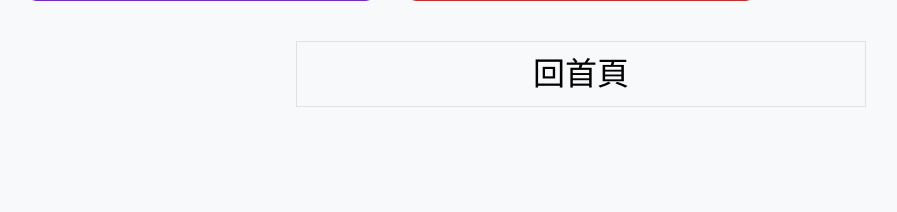
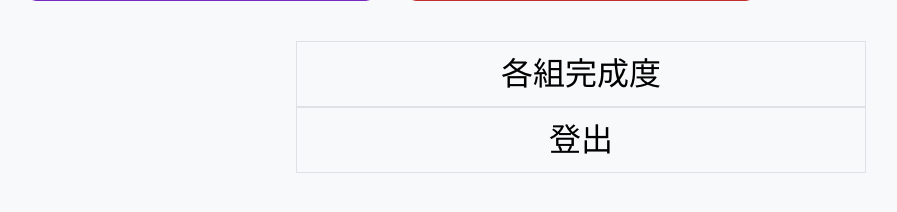
Before and after one commit to ddd-dong/CKCSC_RPG, a Flask app: template templates/choose_script.html in a window 1280 px wide. Shown: the part 495-707 px from the top of the page, without its empty margins (59-956 px from the left). Run offline with Flask 2, Linux system fonts and the light colour scheme; the template is opened without the code that fills it, so the values that code supplies are empty; some libraries are stand-ins or nearby versions.

Commit message:
login and script system

```diff
--- a/app.py
+++ b/app.py
@@ -1,5 +1,5 @@
 from flask import Flask, render_template,request,url_for,redirect,flash,session,Blueprint
-from login.loginsystem import app_route as loginsystem
+from login.loginsystem import app_route as loginsystem,isLogin
 from script_player.scriptsystem import app_route as scriptsystem
 from admin.adminsystem import app_route as adminsystem
 
@@ -13,7 +13,12 @@ app.register_blueprint(adminsystem)
 
 @app.route('/')
 def index():
-    return render_template('home.html')
+    _LoginUser_infomation = isLogin()
+    if not _LoginUser_infomation:
+        return redirect(url_for('loginsystem.login'))
+    if _LoginUser_infomation['privileges'] == 'admin':
+        return render_template('userPage.html',userN = _LoginUser_infomation)
+    return redirect(url_for('scriptsystem.rpg_main'))
 
 
 
--- a/login/loginsystem.py
+++ b/login/loginsystem.py
@@ -7,8 +7,12 @@ app_route = Blueprint('loginsystem',__name__)
 @app_route.route('/users')
 def userPage():
     _LoginUser_infomation = isLogin()
-    if _LoginUser_infomation:
+    if  _LoginUser_infomation and _LoginUser_infomation['privileges'] != 'admin':
+        return redirect(url_for('scriptsystem.rpg_main'))
+
+    elif _LoginUser_infomation['privileges'] == 'admin':
         return render_template('userPage.html',userN = _LoginUser_infomation)
+
     return redirect(url_for('loginsystem.login'))
 
 @app_route.route('/login',methods=['GET','POST'])
--- a/script_player/scriptsystem.py
+++ b/script_player/scriptsystem.py
@@ -23,7 +23,9 @@ def rpg_main():
     _LoginUser_infomation = isLogin()
     if not _LoginUser_infomation:
         return redirect(url_for('loginsystem.login'))
-    return render_template('choose_script.html',userN = _LoginUser_infomation)
+    elif _LoginUser_infomation['privileges'] == 'admin':
+        return redirect(url_for('loginsystem.userPage'))
+    return render_template('choose_script.html',userN = _LoginUser_infomation,finish_level=progress_tracker.get_self_team_new_progress(int(_LoginUser_infomation['privileges'])))
 
 @app_route.route('/rpg/show/<scriptName>')
 def rpg_showscript(scriptName:str):
--- a/templates/choose_script.html
+++ b/templates/choose_script.html
@@ -83,7 +83,7 @@
             <div class="card-overlay"></div>
             <div class="card-content">
               <h3 class="font-weight-bold">兇靈線</h3>
-              <p class="font-weight-bold">目前進度:</p>
+              <p class="font-weight-bold">目前進度:{{finish_level['兇靈線']}}</p>
             </div>
           </div>
         </a>
@@ -94,7 +94,7 @@
             <div class="card-overlay"></div>
             <div class="card-content">
               <h3 class="font-weight-bold">巫師線</h3>
-              <p class="font-weight-bold">目前進度:</p>
+              <p class="font-weight-bold">目前進度:{{finish_level['巫師線']}}</p>
             </div>
           </div>
         </a>
@@ -105,7 +105,7 @@
             <div class="card-overlay"></div>
             <div class="card-content">
               <h3 class="font-weight-bold">李日凱線</h3>
-              <p class="font-weight-bold">目前進度:</p>
+              <p class="font-weight-bold">目前進度:{{finish_level['李日凱線']}}</p>
             </div>
           </div>
         </a>
@@ -116,7 +116,7 @@
             <div class="card-overlay"></div>
             <div class="card-content">
               <h3 class="font-weight-bold">ㄎㄎ長線</h3>
-              <p class="font-weight-bold">目前進度:</p>
+              <p class="font-weight-bold">目前進度:{{finish_level['ㄎㄎ長線']}}</p>
             </div>
           </div>
         </a>
@@ -127,7 +127,7 @@
             <div class="card-overlay"></div>
             <div class="card-content">
               <h3 class="font-weight-bold">大學長線</h3>
-              <p class="font-weight-bold">目前進度:</p>
+              <p class="font-weight-bold">目前進度:{{finish_level['大學長線']}}</p>
             </div>
           </div>
         </a>
@@ -140,7 +140,12 @@
     <div class="row">
         <div class="col-3"></div>
         <div class="border border-2 p-2 col-6 text-center">
-            <a href="{{url_for('loginsystem.userPage')}}" class="btn-back">回首頁</a>
+            <a href="" class="btn-back">各組完成度</a>
+        </div>
+        <div class="col-3"></div>
+        <div class="col-3"></div>
+        <div class="border border-2 p-2 col-6 text-center">
+            <a href="{{url_for('loginsystem.logout')}}" class="btn-back">登出</a>
         </div>
         <div class="col-3"></div>
     </div>
--- a/templates/userPage.html
+++ b/templates/userPage.html
@@ -64,17 +64,13 @@
         <div class="row">
             <div class="col-md-3"></div>
             <div class="border-custom p-3 col-md-6">
-                <h2 class="title">歡迎回來 {{userN["token"]}}</h2>
+                <h2 class="title">歡迎回來</h2>
                 <p>Privileges: {{userN["privileges"]}}</p>
                 <div class="links">
                     <a href="{{url_for('loginsystem.logout')}}">logout</a>
-                    <a href="{{url_for('index')}}">index</a>
                     {% if userN["privileges"] == "admin" %}
                     <h3>前往</h3>
                     <a href="{{url_for('adminsystem.control_schedule')}}">控制板</a>
-                    {% elif userN["privileges"] == "1" or  userN["privileges"] == "2" or userN["privileges"] == "0" %}
-                    <h3>前往</h3>
-                    <a href="{{url_for('scriptsystem.rpg_main')}}">劇本</a>
                     {% endif %}
                 </div>
             </div>
```
Also changed, not shown: admin/progressController.py (+4 -3 lines).
